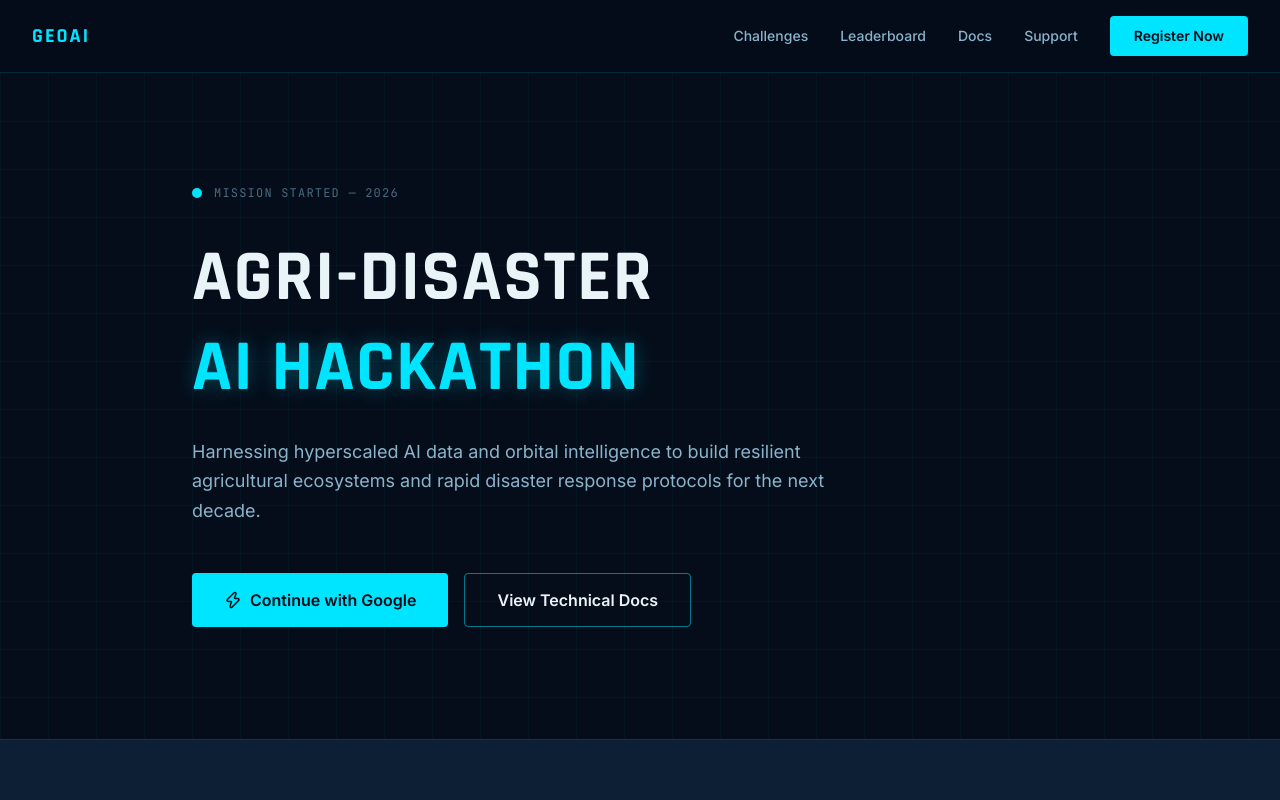
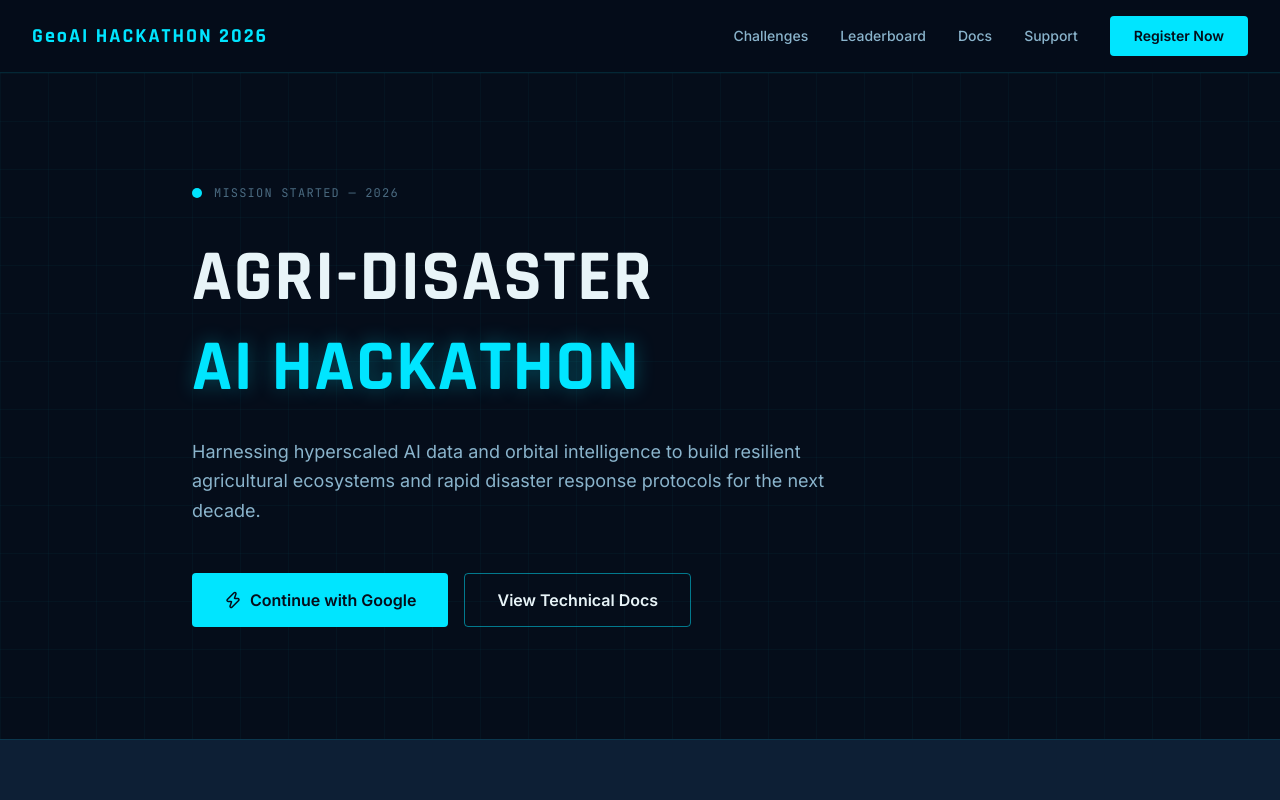
Before and after one commit to daydeda/GeoAI-Hackathon, a Next.js app in the folder frontend/: page / in a window 1280 px wide. Shown: the top 800 px of the page. Built offline with nearby package versions, Linux system fonts and the light colour scheme.

Commit message:
fix: GeoAI Hackathon 2026

```diff
--- a/frontend/src/app/page.tsx
+++ b/frontend/src/app/page.tsx
@@ -133,7 +133,7 @@ export default function LandingPage() {
       <nav className="sticky top-0 z-50 border-b border-[var(--border-subtle)] bg-[rgba(5,13,26,0.95)] backdrop-blur-sm px-4 sm:px-6 lg:px-8 py-3 sm:py-4">
         <div className="max-w-7xl mx-auto flex items-center justify-between">
           <span className="font-display text-base sm:text-lg md:text-xl font-bold text-[var(--accent-cyan)] tracking-widest">
-            GEOAI
+            GeoAI HACKATHON 2026
           </span>
 
           {/* Desktop Menu */}
```
